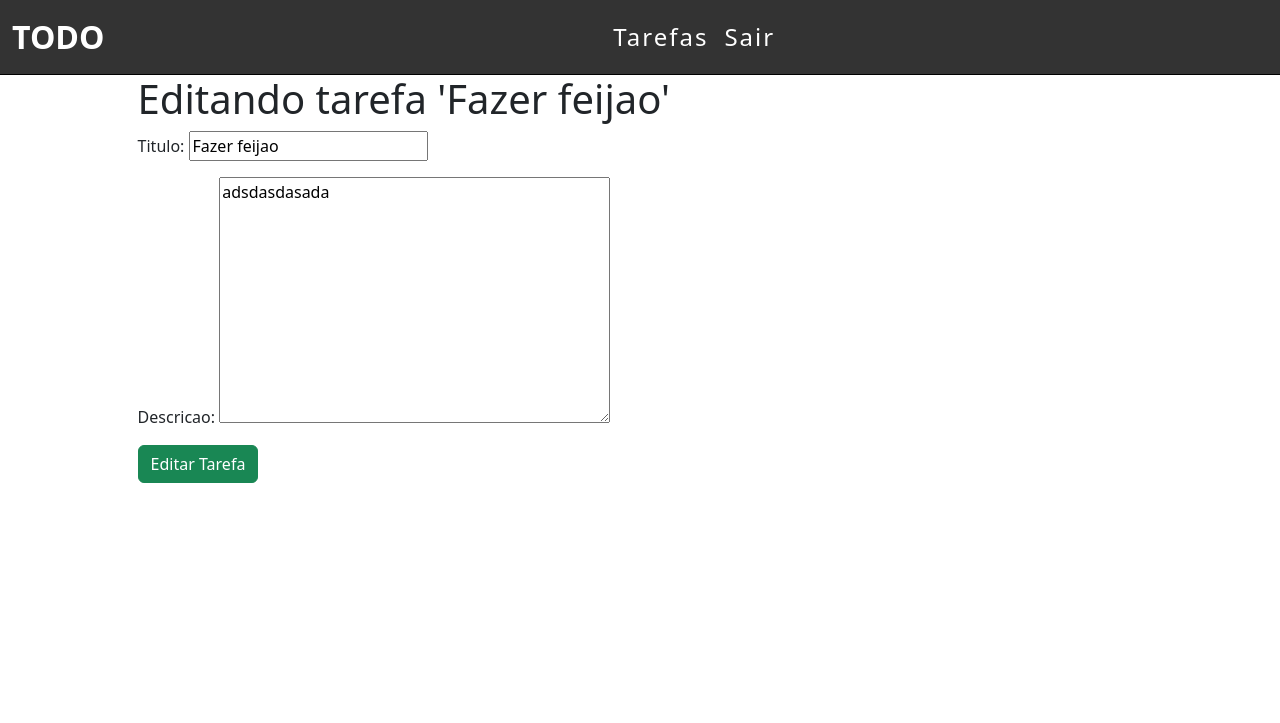
After one commit to iaanngabriell/aula-django, a Django app: page /edit/5 in a window 1280 px wide. The commit adds this page. Shown: the top 723 px of the page. Run offline with Django 5.2, Linux system fonts and the light colour scheme; data comes from the database, SQL or seed files in the repository; both versions use the stored data as it was after the commit.

Commit message:
version 6

```diff
--- /dev/null
+++ b/tarefas/forms.py
@@ -0,0 +1,8 @@
+from django import forms
+
+from .models import Tarefas
+
+class TarefaForm(forms.ModelForm):
+    class Meta:
+        model = Tarefas
+        fields = ('titulo', 'descricao')
--- a/tarefas/urls.py
+++ b/tarefas/urls.py
@@ -3,4 +3,8 @@ from . import views
 
 urlpatterns = [
     path('', views.listaTarefa, name='lista-tarefas'),
+    path('tarefa/<int:id>', views.tarefaView, name='tarefa-view'),
+    path('novaTarefa/', views.novaTarefa, name='nova-tarefa'),
+    path('edit/<int:id>', views.editTarefa, name='edit-tarefa'),
+    path('delete/<int:id>', views.deleteTarefa, name='delete-tarefa'),
 ]
--- a/tarefas/views.py
+++ b/tarefas/views.py
@@ -1,6 +1,47 @@
-from django.shortcuts import render
+from django.shortcuts import render, get_object_or_404, redirect
+from .models import Tarefas
+from .forms import TarefaForm
 
 # Create your views here.
 
 def listaTarefa(request):
-    return render(request, 'tarefas/list.html')
+    tarefas_list = Tarefas.objects.all().order_by('-created_at')
+    return render(request, 'tarefas/list.html', {'tarefas':tarefas_list})
+
+def tarefaView(request, id):
+    tarefa = get_object_or_404(Tarefas, pk=id)
+    return render(request, 'tarefas/tarefa.html', {'tarefa':tarefa})
+
+def novaTarefa(request):
+    if request.method == 'POST':
+        form = TarefaForm(request.POST)
+
+        if form.is_valid():
+            tarefa = form.save()
+            tarefa.save()
+            return redirect('/')
+
+    else:
+        form = TarefaForm()
+        return render(request, 'tarefas/addTarefa.html', {'form':form})
+
+def editTarefa(request, id):
+    tarefa = get_object_or_404(Tarefas, pk=id)
+    form = TarefaForm(instance=tarefa)
+
+    if(request.method == 'POST'):
+        form = TarefaForm(request.POST, instance=tarefa)
+
+        if(form.is_valid()):
+            tarefa.save()
+            return redirect('/')
+        else:
+            return render(request, 'tarefas/editTarefa.html', {'form':form, 'tarefa':tarefa})
+
+    else:
+        return render(request, 'tarefas/editTarefa.html', {'form':form, 'tarefa':tarefa})
+
+def deleteTarefa(request, id):
+    tarefa = get_object_or_404(Tarefas, pk=id)
+    tarefa.delete()
+    return redirect('/')
--- a/templates/base.html
+++ b/templates/base.html
@@ -15,7 +15,7 @@
     <header>
         <nav class="navbar navbar-expand-sm navbar-dark bg-dark">
             <div class="container-fluid">
-                <a class="navbar-brand" href="javascript:void(0)">TODO</a>
+                <a class="navbar-brand" href="/">TODO</a>
                 <button class="navbar-toggler" type="button" data-bs-toggle="collapse" data-bs-target="#mynavbar">
                     <span class="navbar-toggler-icon"></span>
                 </button>
--- /dev/null
+++ b/templates/tarefas/editTarefa.html
@@ -0,0 +1,18 @@
+{% extends 'base.html'%}
+
+{% block title%} Adicione uma tarefa {% endblock %}
+
+{%block content%}
+
+<div class="list-div">
+    <h1>Editando tarefa '{{tarefa.titulo}}'</h1>
+
+    <form method="POST">
+        {% csrf_token %}
+        {{ form.as_p}}
+
+        <input type="submit" class="btn btn-success" value="Editar Tarefa">
+    </form>
+</div>
+
+{%endblock%}
```
Also changed, not shown: templates/tarefas/addTarefa.html (added, +18 -0 lines), templates/tarefas/list.html (+6 -6 lines), templates/tarefas/tarefa.html (added, +15 -0 lines), db.sqlite3.
